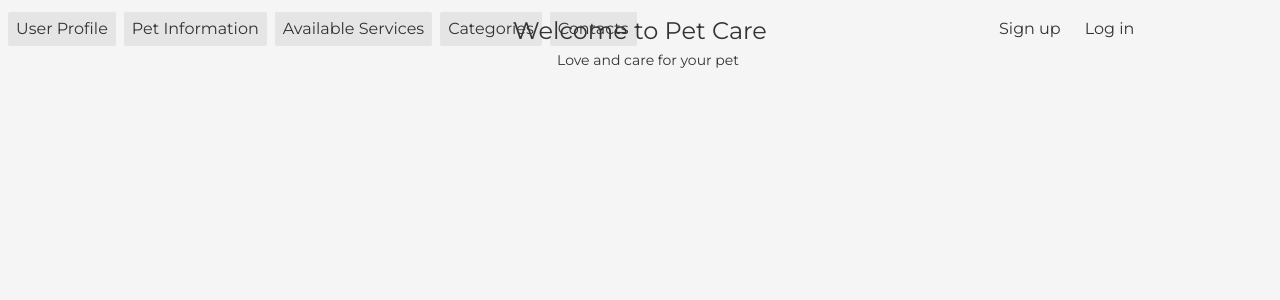
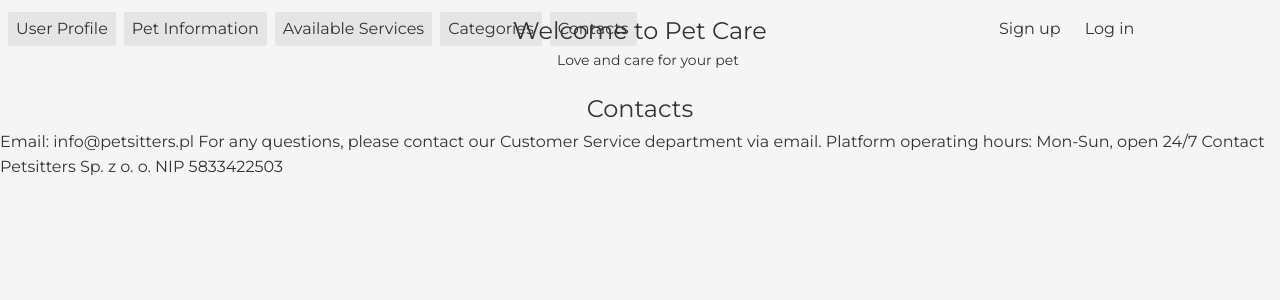
Before and after one commit to sputnikrg/pet-service-frontend-main, a React (Create React App) app: page /contacts in a window 1280 px wide. Shown: the top 300 px of the page. Built offline with nearby package versions, Linux system fonts and the light colour scheme; a web font is replaced by a local one.

Commit message:
added contacts

```diff
--- a/src/App.tsx
+++ b/src/App.tsx
@@ -7,7 +7,7 @@ import ServicePage from './pages/ServicePage';
 import ServiceCategoryPage from './pages/ServiceCategoryPage';
 import Modal from './pages/ModalRegistration';
 import LoginModal from './pages/ModalLogin';
-import Contact from './pages/Contacts';
+import Contacts from './pages/Contacts';
 
 const App: React.FC = () => {
   const [showModal, setShowModal] = useState(false);
@@ -79,6 +79,7 @@ const App: React.FC = () => {
           <Route path="/pets" element={<PetPage />} />
           <Route path="/services" element={<ServicePage />} />
           <Route path="/categories" element={<ServiceCategoryPage />} />
+          <Route path="/contacts" element={<Contacts />} />
         </Routes>
 
         <Modal show={showModal} onClose={handleCloseModal} />
--- a/src/pages/ModalLogin.tsx
+++ b/src/pages/ModalLogin.tsx
@@ -1,4 +1,3 @@
-// LoginModal.tsx
 import React from 'react';
 
 interface LoginModalProps {
--- a/src/services/apiService.ts
+++ b/src/services/apiService.ts
@@ -27,7 +27,7 @@ export const getServiceCategories = async () => {
 };
 
 // Получение категорий Контактов
-export const getContacts = async () => {
+export const getContact = async () => {
   const response = await axios.get(`${API_URL}/contacts`);
   return response.data;
 };
```
Also changed, not shown: src/pages/Contacts.tsx (indentation only).
